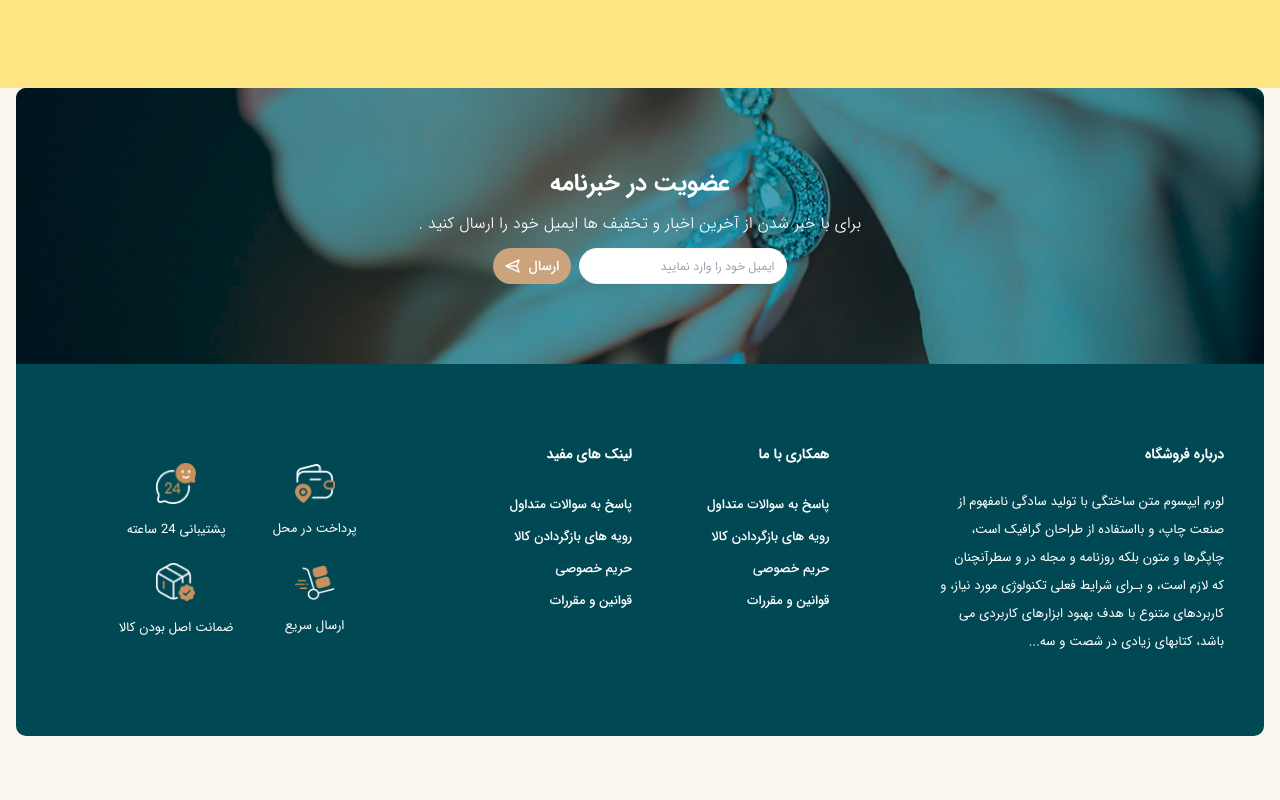
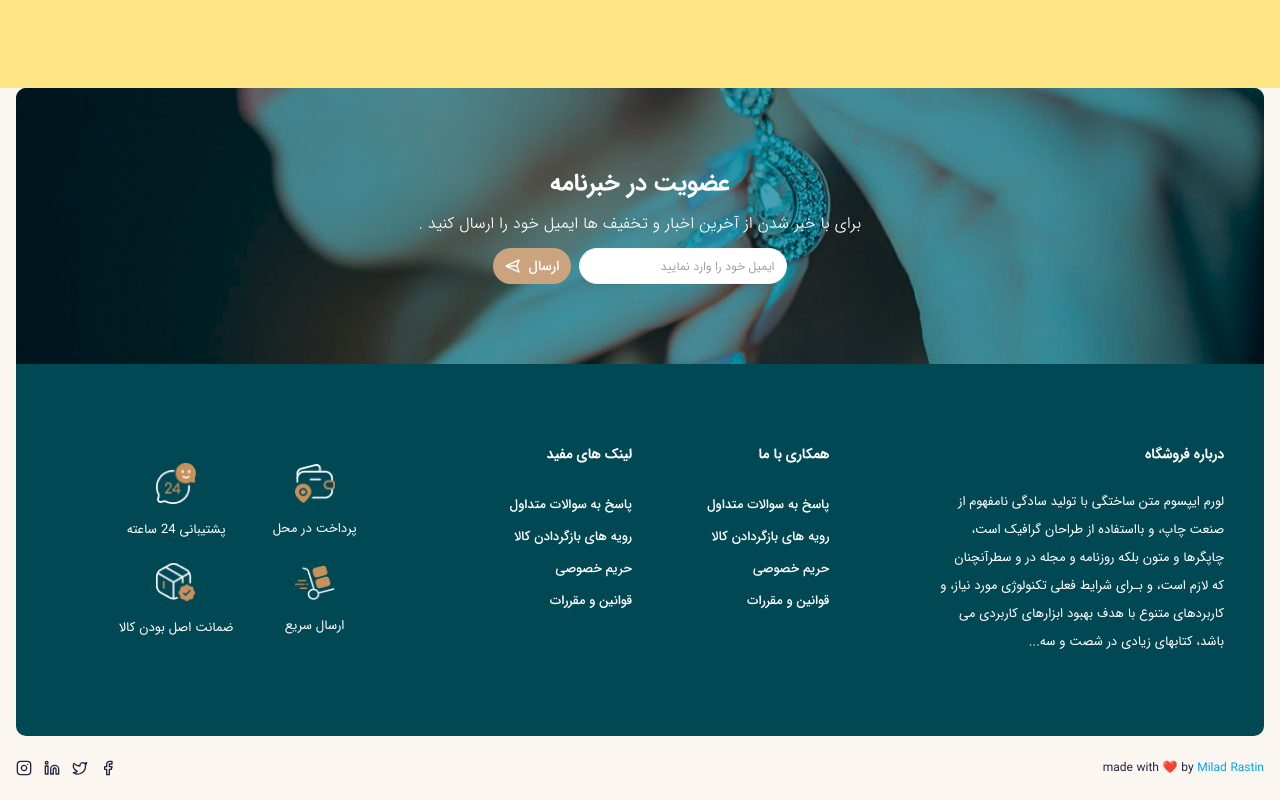
Before and after one commit to MiladRST/e-commerce-lindo, a Next.js app: page /panel in a window 1280 px wide. Shown: the part 852-1652 px from the top of the page. Before the commit the page ends 1588 px from the top, so only its background shows below. Built offline with nearby package versions, Linux system fonts and the light colour scheme.

Commit message:
chore(footer) : footer updated

```diff
--- a/src/components/layouts/footer.tsx
+++ b/src/components/layouts/footer.tsx
@@ -5,7 +5,9 @@ import { Button } from "@/components/ui/button";
 import SubscribeForm from "./subscribe-form";
 //
 import BgImg from "@/public/images/newsletter.png"
-import { FOOTER_LINKS } from "@/constants";
+import { FOOTER_LINKS, SOCIAL_LINKS } from "@/constants";
+//icons
+import { Instagram, Twitter, Linkedin, Facebook } from "lucide-react";
 
 export default function Footer() {
 
@@ -95,6 +97,19 @@ export default function Footer() {
                         </div>
                     </div>
                 </div>
+
+                <div className="flex flex-col md:flex-row items-center justify-between text-foreground text-xs gap-4 py-6">
+                    <div>made with ❤️ by <Link href="https://miladrastin.ir" target="_blank" className="text-sky-500">Milad Rastin</Link></div>
+                    <div className="flex items-center gap-3">
+                        {SOCIAL_LINKS.map((link) => {
+                            return (
+                                <Link href={link.href} target="_blank" key={link.label}>
+                                    <link.icon className="size-4" />
+                                </Link>
+                            )
+                        })}
+                    </div>
+                </div>
             </Container>
         </footer>
     )
--- a/src/constants/index.ts
+++ b/src/constants/index.ts
@@ -1,3 +1,5 @@
+import type { LucideIcon } from "lucide-react";
+import { Facebook, Twitter, Linkedin, Instagram } from "lucide-react";
 export const NAVIGATION_ITEMS = [
     {
         label: "صفحه اصلی",
@@ -36,15 +38,25 @@ export const FOOTER_LINKS = [
     },
 ];
 
-
-
 export const SOCIAL_LINKS = [
     {
         label: "فیسبوک",
         href: "https://www.facebook.com",
+        icon: Facebook as LucideIcon
     },
     {
         label: "توییتر",
         href: "https://www.twitter.com",
+        icon: Twitter as LucideIcon
+    },
+    {
+        label: "لینکدین",
+        href: "https://www.linkedin.com",
+        icon: Linkedin as LucideIcon
+    },
+    {
+        label: "اینستاگرام",
+        href: "https://www.instagram.com",
+        icon: Instagram as LucideIcon
     },
 ];
```
